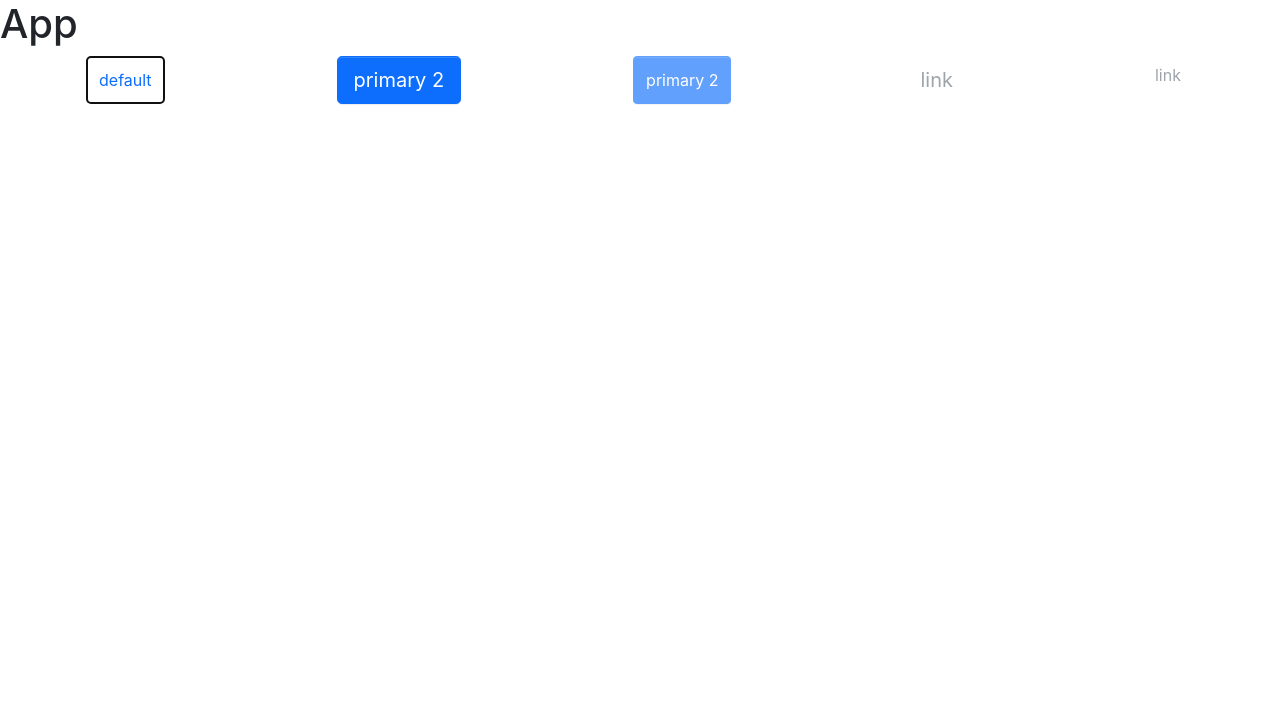
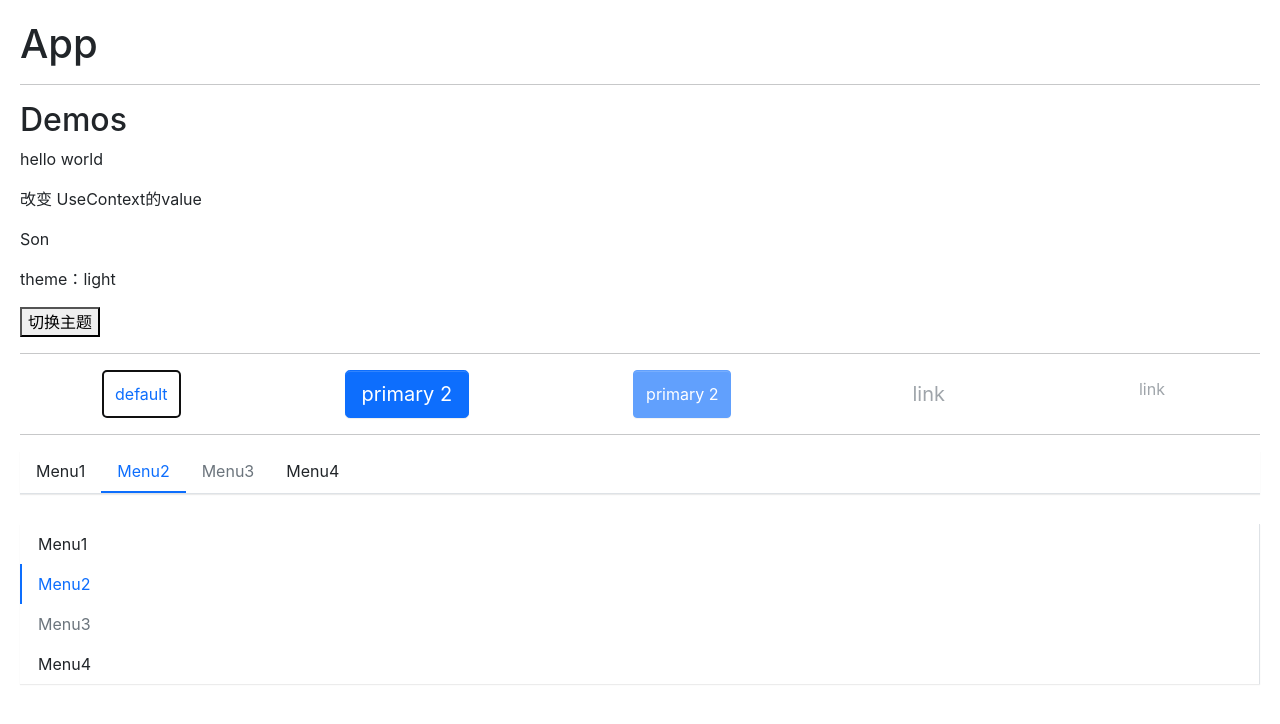
Before and after one commit to xld1393679430/react-ts-storybook, a React (Create React App) app: page / in a window 1280 px wide. Shown: the top 724 px of the page. Built offline with nearby package versions, Linux system fonts and the light colour scheme.

Commit message:
menu组件添加样式

```diff
--- a/src/App.tsx
+++ b/src/App.tsx
@@ -1,34 +1,19 @@
 import React from "react";
-import { Demos, Button } from "./components/";
-import { ButtonType, ButtonSize } from "./components/Button";
+import { TestDemos, ButtonExample, MenuExample } from "./components/Examples";
 
 function App() {
   return (
-    <div className="App">
+    <div style={{ padding: 20 }}>
       <h1>App</h1>
-      {/* <Demos /> */}
 
-      <div style={{ display: "flex", justifyContent: "space-around" }}>
-        <Button className="aaa" autoFocus onClick={() => alert('1111')}>default</Button>
-        {/* <Button btnType={'primary'}>
-          primary 2
-        </Button> */}
+      <hr />
+      <TestDemos />
 
-        <Button btnType={ButtonType.primary} size={ButtonSize.large}>
-          primary 2
-        </Button>
-        <Button btnType={ButtonType.primary} disabled>
-          primary 2
-        </Button>
+      <hr />
+      <ButtonExample />
 
-        <Button btnType={ButtonType.link} size={ButtonSize.large} href="https://www.baidu.com" disabled>
-          link
-        </Button>
-
-        <Button btnType={ButtonType.link} href="https://www.baidu.com" disabled>
-          link
-        </Button>
-      </div>
+      <hr />
+      <MenuExample />
     </div>
   );
 }
--- /dev/null
+++ b/src/components/Button/Example/index.js
@@ -0,0 +1,31 @@
+import Button, { ButtonType, ButtonSize } from "../index";
+
+const Index = () => {
+  return (
+    <div style={{ display: "flex", justifyContent: "space-around" }}>
+      <Button className="aaa" autoFocus onClick={() => alert("1111")}>
+        default
+      </Button>
+      {/* <Button btnType={'primary'}>
+          primary 2
+        </Button> */}
+
+      <Button btnType={ButtonType.primary} size={ButtonSize.large}>
+        primary 2
+      </Button>
+      <Button btnType={ButtonType.primary} disabled>
+        primary 2
+      </Button>
+
+      <Button btnType={ButtonType.link} size={ButtonSize.large} href="https://www.baidu.com" disabled>
+        link
+      </Button>
+
+      <Button btnType={ButtonType.link} href="https://www.baidu.com" disabled>
+        link
+      </Button>
+    </div>
+  );
+};
+
+export default Index;
--- a/src/components/Button/index.tsx
+++ b/src/components/Button/index.tsx
@@ -19,7 +19,6 @@ interface BaseButtonProps {
   size?: ButtonSize;
   btnType?: ButtonType;
   href?: string;
-  children: React.ReactNode;
 }
 
 //类型为 button类型包括自定义 + 原生button类型
--- /dev/null
+++ b/src/components/Examples/index.js
@@ -0,0 +1,3 @@
+export { default as TestDemos } from '../Demos/index'
+export { default as ButtonExample } from "../Button/Example";
+export { default as MenuExample } from "../Menu/Example";
--- /dev/null
+++ b/src/components/Menu/Example/index.js
@@ -0,0 +1,38 @@
+import Menu from "../index";
+import MenuItem from "../MenuItem/index";
+
+const Index = () => {
+  return (
+    <>
+      <Menu
+        defaultIndex={1}
+        data-desc="Menu"
+        onSelect={(index) => {
+          // alert(`Menu ${index}`);
+        }}
+      >
+        <MenuItem index={0} data-desc="MenuItem">
+          Menu1
+        </MenuItem>
+        <MenuItem index={1}>Menu2</MenuItem>
+        <MenuItem index={2} disabled>
+          Menu3
+        </MenuItem>
+        <MenuItem index={3}>Menu4</MenuItem>
+      </Menu>
+
+      <Menu defaultIndex={1} data-desc="Menu" mode="vertical">
+        <MenuItem index={0} data-desc="MenuItem">
+          Menu1
+        </MenuItem>
+        <MenuItem index={1}>Menu2</MenuItem>
+        <MenuItem index={2} disabled>
+          Menu3
+        </MenuItem>
+        <MenuItem index={3}>Menu4</MenuItem>
+      </Menu>
+    </>
+  );
+};
+
+export default Index;
--- /dev/null
+++ b/src/components/Menu/MenuItem/index.tsx
@@ -0,0 +1,37 @@
+import React, { useContext } from "react";
+import classNames from "classnames";
+import { MenuContext } from "..";
+
+export interface BaseMenuItemProps {
+  index: number;
+  disabled?: boolean;
+  className?: string;
+  style?: string;
+}
+
+type MenuItemProps = BaseMenuItemProps & React.HTMLAttributes<HTMLElement>;
+
+const Index: React.FC<MenuItemProps> = (props) => {
+  const { children, index, disabled, className, style, ...rest } = props;
+  const context = useContext(MenuContext);
+  const classes = classNames("menu-item", className, {
+    "is-disabled": disabled,
+    "is-active": context.index === index,
+  });
+
+  const handleClick = () => {
+    if (context.onSelect && !disabled) {
+      context.onSelect(index);
+    }
+  };
+
+  return (
+    <li className={classes} style={style} onClick={handleClick} {...rest}>
+      {children}
+    </li>
+  );
+};
+
+Index.defaultProps = {};
+
+export default Index;
--- /dev/null
+++ b/src/components/Menu/index.tsx
@@ -0,0 +1,57 @@
+import React, { createContext, useState } from "react";
+import classNames from "classnames";
+
+type MenuMode = "horizontal" | "vertical";
+type SelectCallback = (selectedIndex: number) => void;
+
+export interface BaseMenuProps {
+  defaultIndex?: number;
+  className?: string;
+  mode?: MenuMode;
+  style?: React.CSSProperties;
+  onSelect?: SelectCallback;
+}
+
+type MenuProps = BaseMenuProps & React.HTMLAttributes<HTMLElement>;
+
+interface IMenuContext {
+  index: number;
+  onSelect?: SelectCallback;
+}
+
+export const MenuContext = createContext<IMenuContext>({ index: 0 });
+
+const Index: React.FC<MenuProps> = (props) => {
+  const { children, className, mode, style, defaultIndex, onSelect, ...rest } = props;
+
+  const [currentActive, setActive] = useState(defaultIndex);
+
+  const classes = classNames("viking-menu", className, {
+    "menu-vertical": mode === "vertical",
+  });
+
+  const handleClick = (index: number) => {
+    setActive(index);
+    if (onSelect) {
+      onSelect(index);
+    }
+  };
+
+  const passedContext: IMenuContext = {
+    index: currentActive || 0,
+    onSelect: handleClick,
+  };
+
+  return (
+    <ul className={classes} style={style} {...rest}>
+      <MenuContext.Provider value={passedContext}>{children}</MenuContext.Provider>
+    </ul>
+  );
+};
+
+Index.defaultProps = {
+  defaultIndex: 0,
+  mode: "horizontal",
+};
+
+export default Index;
--- /dev/null
+++ b/src/components/Menu/style/index.scss
@@ -0,0 +1,47 @@
+.viking-menu {
+	display: flex;
+	flex-wrap: wrap;
+	padding: 0;
+	margin-bottom: 30px;
+	list-style: none;
+	border-bottom: $menu-border-width solid $menu-border-color;
+	box-shadow: $menu-box-shadow;
+
+	.menu-item {
+		padding: $menu-item-padding-y $menu-item-padding-x;
+		cursor: pointer;
+		transition: $menu-transition;
+
+		&:hover,
+		&:focus {
+			text-decoration: none;
+		}
+
+		&.is-disabled {
+			color: $menu-item-disabled-color;
+			pointer-events: none;
+			cursor: default;
+		}
+
+		&.is-active,
+		&:hover {
+			color: $menu-item-active-color;
+			border-bottom: $menu-item-active-border-width solid $menu-item-active-color;
+		}
+	}
+}
+
+.menu-vertical {
+	flex-direction: column;
+	border-bottom: 0;
+	border-right: $menu-border-width solid $menu-border-color;
+
+	.menu-item {
+		border-left: $menu-item-active-border-width solid transparent;
+		&.is-active,
+		&:hover {
+			border-bottom: 0;
+			border-left: $menu-item-active-border-width solid $menu-item-active-color;
+		}
+	}
+}
--- a/src/components/index.ts
+++ b/src/components/index.ts
@@ -1,2 +1,3 @@
-export { default as  Demos} from './Demos'
-export { default as  Button} from './Button'
+export { default as Button } from "./Button";
+export { default as Menu } from "./Menu";
+export { default as MenuItem } from "./Menu/MenuItem";
--- a/src/styles/index.scss
+++ b/src/styles/index.scss
@@ -14,7 +14,7 @@
 @import "../components/Button/style";
 
 // // menu
-// @import "../components/Menu/style";
+@import "../components/Menu/style";
 
 // // icon
 // @import "../components/Icon/style";
```
